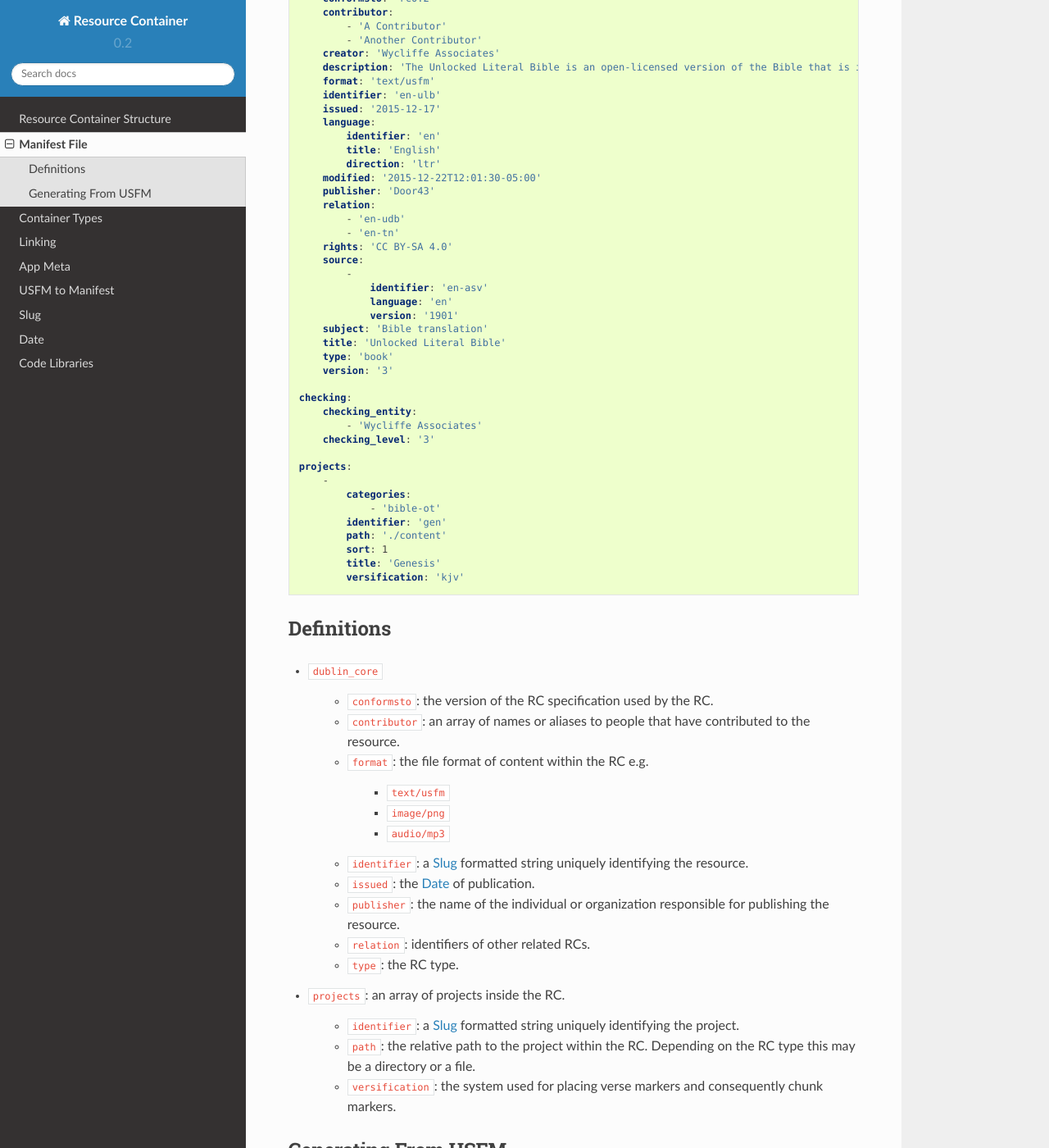
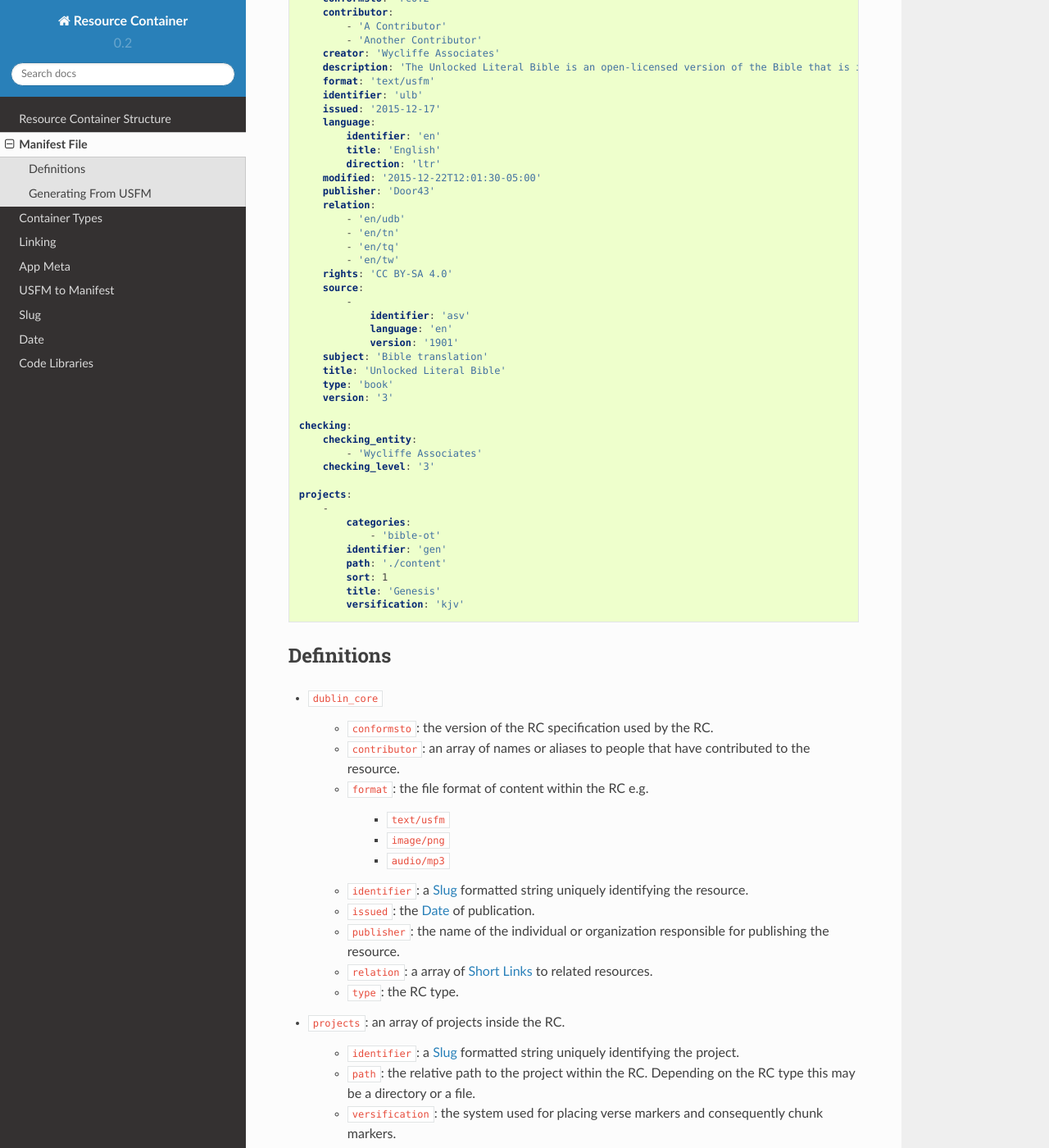
Before and after one commit to unfoldingWord-dev/Resource-Container, a Sphinx documentation site: the page built from docs/manifest.rst, in a window 1280 px wide and 1400 px high, scrolled down 455 px. Shown: the whole window at 82% size. Built offline with Sphinx 7.4.7 and the Read the Docs theme 2.0.0, drawn with Linux system fonts in a browser that asks for light colours.

Commit message:
added a description of short links and updated relations in manifest to use them

```diff
--- a/docs/manifest.rst
+++ b/docs/manifest.rst
@@ -30,12 +30,14 @@
         modified: '2015-12-22T12:01:30-05:00'
         publisher: 'Door43'
         relation:
-            - 'en-udb'
-            - 'en-tn'
+            - 'en/udb'
+            - 'en/tn'
+            - 'en/tq'
+            - 'en/tw'
         rights: 'CC BY-SA 4.0'
         source:
             -
-                identifier: 'en-asv'
+                identifier: 'asv'
                 language: 'en'
                 version: '1901'
         subject: 'Bible translation'
@@ -77,7 +79,7 @@
     - ``identifier``: a :ref:`slug` formatted string uniquely identifying the resource.
     - ``issued``: the :ref:`date` of publication.
     - ``publisher``: the name of the individual or organization responsible for publishing the resource.
-    - ``relation``: identifiers of other related RCs.
+    - ``relation``:  a array of :ref:`short-links` to related resources.
     - ``type``: the RC type.
 
 - ``projects``: an array of projects inside the RC.
```
Also changed, not shown: other parts of docs/manifest.rst (+1 -1 lines), docs/linking.rst (+12 -0 lines).
